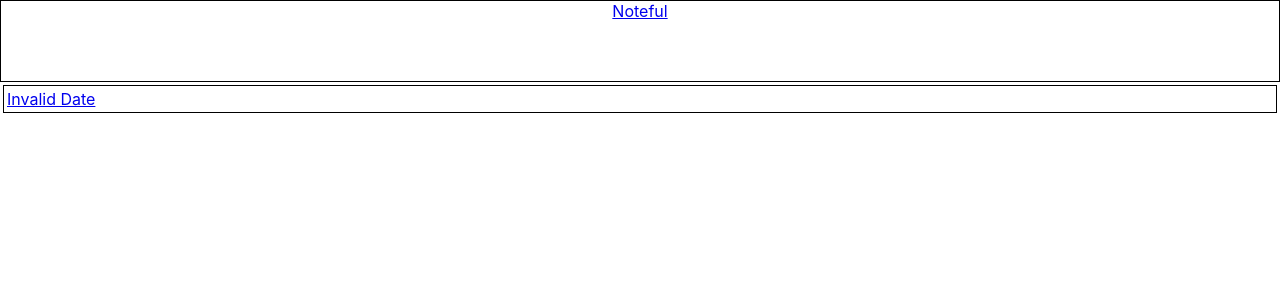
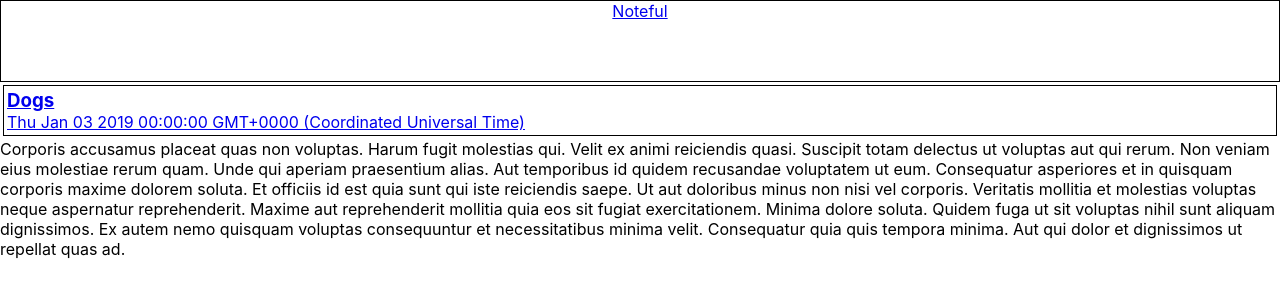
Before and after one commit to thinkful-ei-iguana/Javi-Michael-noteful, a React (Create React App) app: page /notes/cbc787a0-ffaf-11e8-8eb2-f2801f1b9fd1 in a window 1280 px wide. Shown: the top 300 px of the page. Built offline with nearby package versions, Linux system fonts and the light colour scheme.

Commit message:
Working Note View

```diff
--- a/src/App.js
+++ b/src/App.js
@@ -43,6 +43,7 @@
               />
             )}
           />
+
           <Route
             path="/folder/:folderId"
             render={routeProps => (
@@ -55,19 +56,17 @@
               />
             )}
           />
+
           <Route
-          path="/notes/:noteId"
-          render={routeProps => (
-            <NoteView
-              notes={this.state.notes.filter(
-              note => note.id === routeProps.match.params.id
+            path="/notes/:noteId"
+            render={routeProps => (
+              <NoteView
+                notes={this.state.notes.find(
+                  note => note.id === routeProps.match.params.noteId
+                )}
+              />
             )}
-            {...routeProps}
-            />
-
-          )}
-          component={NoteView} />
-
+          />
 
           <Route component={NotFound} />
         </Switch>
--- a/src/components/Note.js
+++ b/src/components/Note.js
@@ -1,7 +1,8 @@
 import React from "react";
-import { Link } from 'react-router-dom'
+import { Link } from "react-router-dom";
 
 export default function Note(props) {
+  console.log("note:", props);
   let readableDate = new Date(props.modified);
   readableDate = readableDate.toString();
 
@@ -9,7 +10,7 @@
     <Link to={`/notes/${props.id}`}>
       <div className="note" id={props.id}>
         <h3 id={props.id}>{props.name}</h3>
-              <p>{readableDate}</p>
+        <p>{readableDate}</p>
       </div>
     </Link>
   );
--- a/src/components/NoteView.js
+++ b/src/components/NoteView.js
@@ -1,15 +1,18 @@
 import React from "react";
-import Note from './Note'
+import Note from "./Note";
 
 export default function NoteView(props) {
-  console.log('noteView:',props)
-
+  console.log("noteView:", props);
 
   return (
     <div>
-      <Note notes={props.notes}/>
+      <Note
+        name={props.notes.name}
+        key={props.notes.id}
+        modified={props.notes.modified}
+        id={props.notes.id}
+      />
+      <p>{props.notes.content}</p>
     </div>
-
-
-  )
+  );
 }
```
